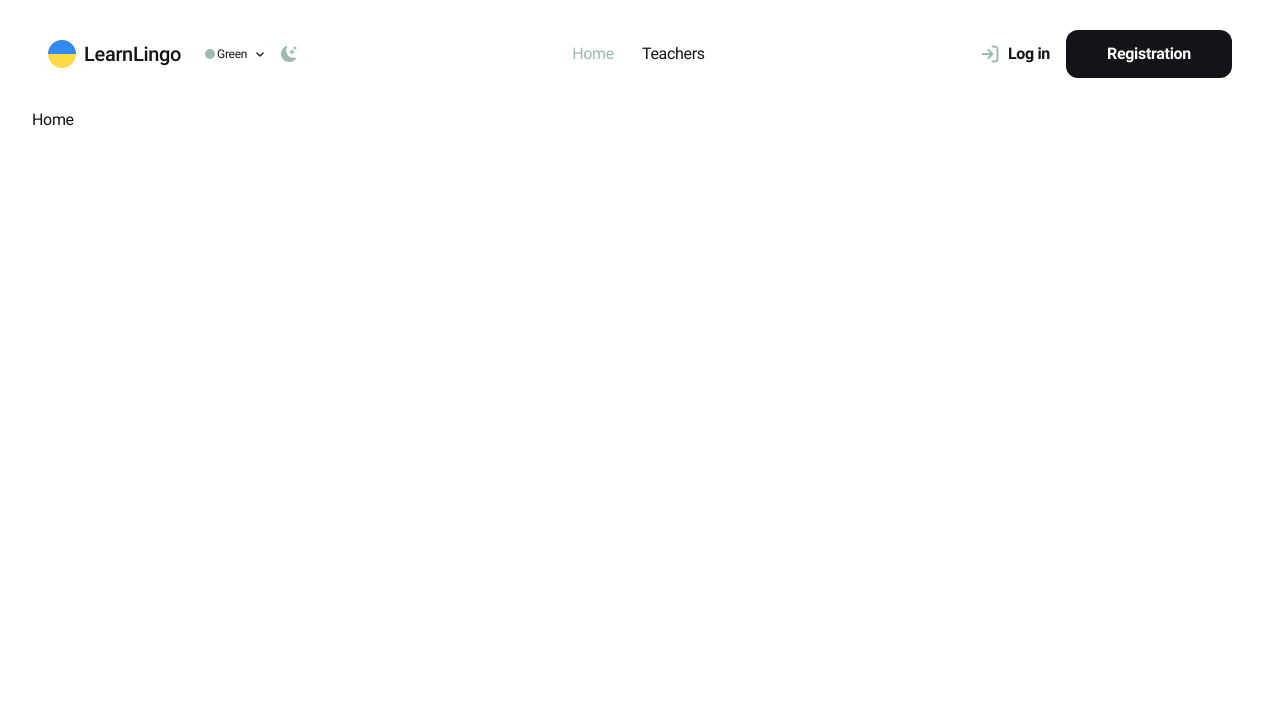
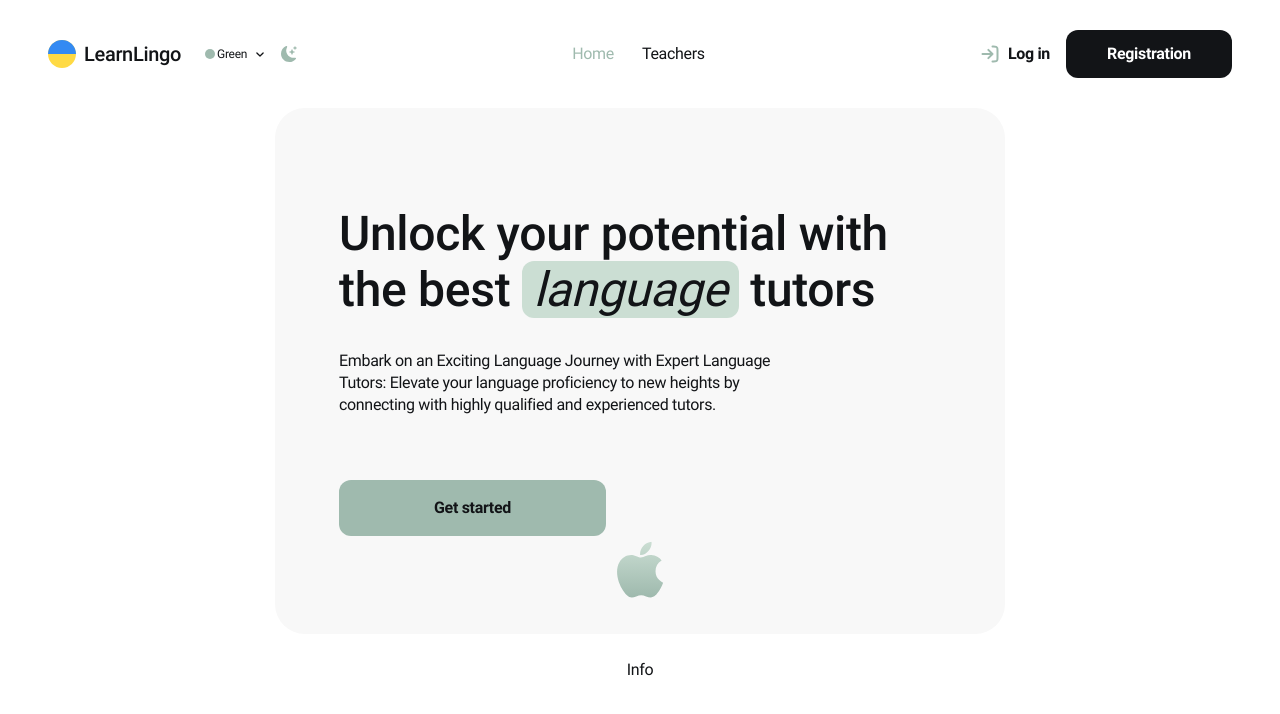
Before and after one commit to anastasiia-riabokon/LearnLingo, a React (Vite) app: page / in a window 1280 px wide. Shown: the top 714 px of the page. Built offline with nearby package versions, Linux system fonts and the light colour scheme; no server answers.

Commit message:
feat: homepage, basic strucrure

```diff
--- /dev/null
+++ b/src/components/Home/Info.jsx
@@ -0,0 +1,4 @@
+const Info = () => {
+  return <div>Info</div>;
+};
+export default Info;
--- a/src/pages/HomePage/HomePage.jsx
+++ b/src/pages/HomePage/HomePage.jsx
@@ -1,4 +1,16 @@
+import Info from "../../components/Home/Info";
+import PictureBar from "../../components/Home/PictureBar";
+import Sidebar from "../../components/Home/Sidebar";
+
 const HomePage = () => {
-  return <div>Home</div>;
+  return (
+    <div className="flex flex-col items-center">
+      <div className="flex gap-6 flex-col min-[1440px]:flex-row">
+        <Sidebar />
+        <PictureBar />
+      </div>
+      <Info />
+    </div>
+  );
 };
 export default HomePage;
```
